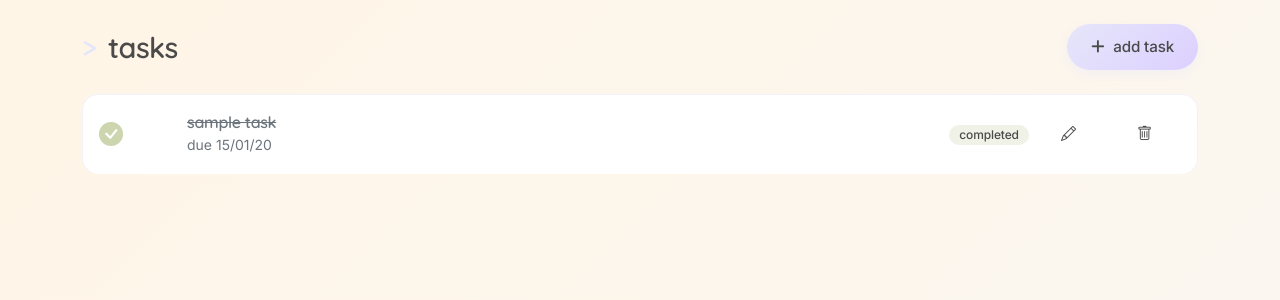
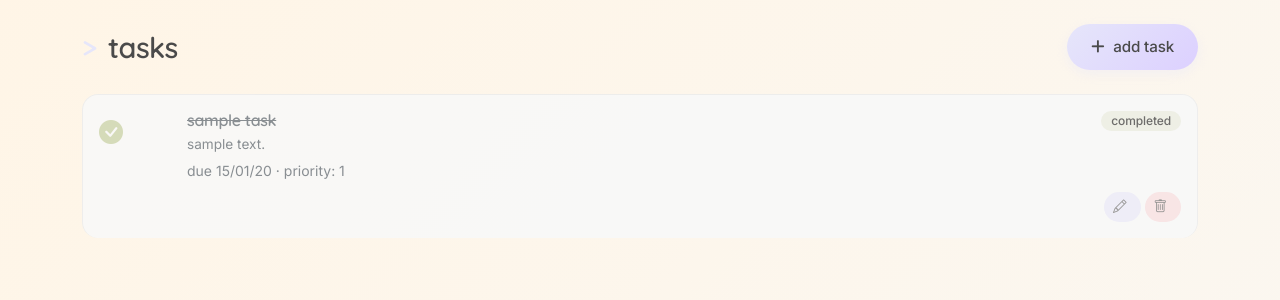
Before and after one commit to schizoscar/sumire-mia-app, a Flask app: page /todos/ in a window 1280 px wide. Shown: the part 77-377 px from the top of the page. Run offline with Flask 3, Linux system fonts and the light colour scheme; a user stored in the database is signed in; tables that the repository leaves empty hold one stand-in row (values such as "Sample post"); some libraries are stand-ins or nearby versions.

Commit message:
checked tasks move to the bottom, description shown in all tasks, grey out checked tasks

```diff
--- a/app/routes/todos.py
+++ b/app/routes/todos.py
@@ -9,7 +9,16 @@ from datetime import datetime
 @login_required
 def index():
     """To-do list view."""
-    tasks = Task.query.filter_by(user_id=current_user.id).order_by(Task.created_at.desc()).all()
+    from sqlalchemy import case
+
+    # Order by: completed status, then by completed_at (for completed tasks) or created_at
+    tasks = Task.query.filter_by(user_id=current_user.id).order_by(
+        Task.completed.asc(),  # Incomplete first
+        case(
+            (Task.completed == True, Task.completed_at),
+            else_=Task.created_at
+        ).desc()  # Apply DESC outside the case
+    ).all()
     return render_template('todos/index.html', title='To-Do List', tasks=tasks)
 
 @todos_bp.route('/add', methods=['GET', 'POST'])
--- a/app/templates/todos/index.html
+++ b/app/templates/todos/index.html
@@ -15,10 +15,11 @@
 
         <div class="task-list">
             {% for task in tasks %}
-            <div class="task-item d-flex align-items-center justify-content-between">
-                <div class="d-flex align-items-center">
+            <div class="task-item {% if task.completed %}completed{% endif %}">
+                <!-- Top row: Checkbox, color dot, task title, and status (desktop only) -->
+                <div class="d-flex align-items-start w-100">
                     <!-- Checkbox -->
-                    <a href="{{ url_for('todos.toggle', task_id=task.id) }}" class="text-decoration-none me-3">
+                    <a href="{{ url_for('todos.toggle', task_id=task.id) }}" class="text-decoration-none me-3 mt-1">
                         {% if task.completed %}
                         <i class="bi bi-check-circle-fill" style="color: var(--sage-green); font-size: 1.5rem;"></i>
                         {% else %}
@@ -27,36 +28,62 @@
                     </a>
 
                     <!-- Color dot -->
-                    <span class="color-dot" style="background-color:
+                    <span class="color-dot mt-2" style="background-color:
                         {% if task.task_owner.color_scheme == 'purple' %}#e6e6fa; border: 2px solid #c084fc;
                         {% elif task.task_owner.color_scheme == 'pink' %}#ffdab9; border: 2px solid #f9a8d4;
                         {% elif task.task_owner.color_scheme == 'blue' %}#b8e2f2; border: 2px solid #7aa5c7;
                         {% elif task.task_owner.color_scheme == 'orange' %}#ffd7b5; border: 2px solid #f9a95d;
                         {% endif %}"></span>
 
-                    <div class="ms-3">
-                        <h6 class="mb-0 {% if task.completed %}text-decoration-line-through text-secondary{% endif %}">{{ task.title }}</h6>
+                    <!-- Task title and description -->
+                    <div class="ms-3 flex-grow-1">
+                        <h6 class="task-title mb-1 {% if task.completed %}text-decoration-line-through{% endif %}">{{ task.title }}</h6>
+                        {% if task.description %}
+                        <p class="task-description mb-1">{{ task.description }}</p>
+                        {% endif %}
                         <small class="text-secondary">
                             {% if task.due_date %}
                                 due {{ task.due_date.strftime('%d/%m/%y') }}
                             {% else %}
                                 no due date
                             {% endif %}
+                            {% if task.priority %}
+                                · priority: {{ task.priority }}
+                            {% endif %}
                         </small>
                     </div>
+
+                    <!-- Status badge - desktop only -->
+                    {% if not task.completed %}
+                    <span class="badge status-badge desktop-only" style="background: rgba(230, 230, 250, 0.3); color: var(--charcoal);">pending</span>
+                    {% else %}
+                    <span class="badge status-badge desktop-only" style="background: rgba(204, 213, 174, 0.3); color: var(--charcoal);">completed</span>
+                    {% endif %}
                 </div>
-                <div class="d-flex align-items-center gap-2">
+
+                <!-- Bottom row: Status (mobile only) and action buttons -->
+                <div class="task-actions">
+                    <!-- Status badge - mobile only -->
                     {% if not task.completed %}
-                    <span class="badge" style="background: rgba(230, 230, 250, 0.3); color: var(--charcoal);">pending</span>
+                    <span class="badge status-badge mobile-only" style="background: rgba(230, 230, 250, 0.3); color: var(--charcoal);">pending</span>
                     {% else %}
-                    <span class="badge" style="background: rgba(204, 213, 174, 0.3); color: var(--charcoal);">completed</span>
+                    <span class="badge status-badge mobile-only" style="background: rgba(204, 213, 174, 0.3); color: var(--charcoal);">completed</span>
                     {% endif %}
-                    <a href="{{ url_for('todos.edit', task_id=task.id) }}" class="btn btn-sm btn-outline-primary">
-                        <i class="bi bi-pencil"></i>
-                    </a>
-                    <a href="{{ url_for('todos.delete', task_id=task.id) }}" class="btn btn-sm btn-outline-danger" onclick="return confirm('Delete this task?')">
-                        <i class="bi bi-trash"></i>
-                    </a>
+
+                    <!-- Buttons - icons only, exactly like user management -->
+                    <div class="btn-group" role="group">
+                        <a href="{{ url_for('todos.edit', task_id=task.id) }}"
+                           class="btn btn-sm btn-info"
+                           title="edit task">
+                            <i class="bi bi-pencil"></i>
+                        </a>
+                        <a href="{{ url_for('todos.delete', task_id=task.id) }}"
+                           class="btn btn-sm btn-danger"
+                           onclick="return confirm('Delete this task?')"
+                           title="delete task">
+                            <i class="bi bi-trash"></i>
+                        </a>
+                    </div>
                 </div>
             </div>
             {% else %}
@@ -105,6 +132,40 @@
     box-shadow: var(--shadow-soft);
 }
 
+/* Completed task styling */
+.task-item.completed {
+    background: #f8f9fa;
+    opacity: 0.8;
+    border-color: rgba(0, 0, 0, 0.05);
+}
+
+.task-item.completed .task-title,
+.task-item.completed .task-description,
+.task-item.completed small {
+    color: #6c757d !important;
+}
+
+.task-item.completed .color-dot {
+    opacity: 0.5;
+}
+
+.task-item.completed .btn-group .btn {
+    opacity: 0.7;
+}
+
+.task-item.completed .btn-group .btn:hover {
+    opacity: 1;
+}
+
+/* Task description styling */
+.task-description {
+    color: var(--warm-gray);
+    font-size: 0.85rem;
+    line-height: 1.4;
+    margin-top: 2px;
+    white-space: pre-wrap; /* This preserves both line breaks and spaces */
+}
+
 /* Color dot styling */
 .color-dot {
     display: inline-block;
@@ -123,22 +184,184 @@
     font-size: 0.75rem;
 }
 
-/* Mobile task item adjustments */
+/* Hide mobile-only on desktop, hide desktop-only on mobile */
+.mobile-only {
+    display: none;
+}
+
+@media (max-width: 768px) {
+    .desktop-only {
+        display: none;
+    }
+    .mobile-only {
+        display: inline-block;
+    }
+}
+
+/* Button group styling - matching user management EXACTLY */
+.btn-group {
+    display: flex;
+    gap: 5px;
+}
+
+.btn-group .btn {
+    border-radius: 20px !important;
+    padding: 5px 10px;
+    font-size: 0.8rem;
+    border: 1px solid transparent;
+    transition: all 0.2s ease;
+}
+
+.btn-group .btn i {
+    font-size: 0.9rem;
+}
+
+.btn-sm:hover {
+    transform: translateY(-2px);
+}
+
+/* Button colors - matching user management EXACTLY */
+.btn-info {
+    background: var(--pastel-lavender);
+    border-color: var(--soft-lavender);
+    color: var(--charcoal);
+}
+
+.btn-info:hover {
+    background: var(--soft-lavender);
+}
+
+.btn-danger {
+    background: #f8d7da;
+    border-color: #f5c2c7;
+    color: #842029;
+}
+
+.btn-danger:hover {
+    background: #f5c2c7;
+}
+
+/* Desktop task layout */
+@media (min-width: 769px) {
+    .task-item {
+        display: flex;
+        flex-direction: column;
+        gap: 10px;
+    }
+
+    .task-item .d-flex.align-items-start {
+        width: 100%;
+    }
+
+    /* Make task title and description take available space */
+    .task-item .flex-grow-1 {
+        flex: 1;
+    }
+
+    /* Buttons styling - compact on desktop */
+    .task-actions {
+        display: flex;
+        justify-content: flex-end;
+        width: 100%;
+    }
+
+    .btn-group .btn {
+        padding: 4px 8px;
+    }
+
+    .btn-group .btn i {
+        font-size: 0.85rem;
+    }
+
+    /* Tooltips on hover */
+    .btn-group .btn {
+        position: relative;
+    }
+
+    .btn-group .btn:hover::after {
+        content: attr(title);
+        position: absolute;
+        bottom: -25px;
+        left: 50%;
+        transform: translateX(-50%);
+        background: var(--charcoal);
+        color: white;
+        padding: 2px 8px;
+        border-radius: 4px;
+        font-size: 0.7rem;
+        white-space: nowrap;
+        z-index: 1000;
+    }
+}
+
+/* Mobile task layout */
 @media (max-width: 768px) {
     .task-item {
+        display: flex;
         flex-direction: column;
-        align-items: flex-start !important;
         gap: 12px;
     }
 
-    .task-item .d-flex.align-items-center {
+    /* Top row with checkbox, color dot, task info */
+    .task-item .d-flex.align-items-start {
         width: 100%;
-        flex-wrap: wrap;
     }
 
-    .task-item .d-flex.align-items-center.gap-2 {
-        justify-content: flex-end;
+    /* Task title and description */
+    .task-item .flex-grow-1 {
+        flex: 1;
+        min-width: 150px;
+    }
+
+    .task-description {
+        font-size: 0.8rem;
+    }
+
+    /* Bottom row with status and buttons */
+    .task-actions {
         width: 100%;
+        display: flex;
+        align-items: center;
+        justify-content: space-between;
+        gap: 10px;
+    }
+
+    /* Status badge on the left */
+    .status-badge.mobile-only {
+        margin: 0;
+        flex-shrink: 0;
+    }
+
+    /* Buttons on the right - exactly like user management */
+    .btn-group {
+        flex-direction: row;
+        gap: 8px;
+        margin-left: auto;
+    }
+
+    .btn-group .btn {
+        width: auto;
+        padding: 8px 12px;
+    }
+
+    .btn-group .btn i {
+        font-size: 1rem;
+    }
+
+    /* No tooltips needed on mobile */
+    .btn-group .btn:hover::after {
+        display: none;
+    }
+}
+
+/* Small mobile devices */
+@media (max-width: 480px) {
+    .task-item .flex-grow-1 {
+        min-width: 120px;
+    }
+
+    .btn-group .btn {
+        padding: 8px 10px;
     }
 }
 </style>
```
